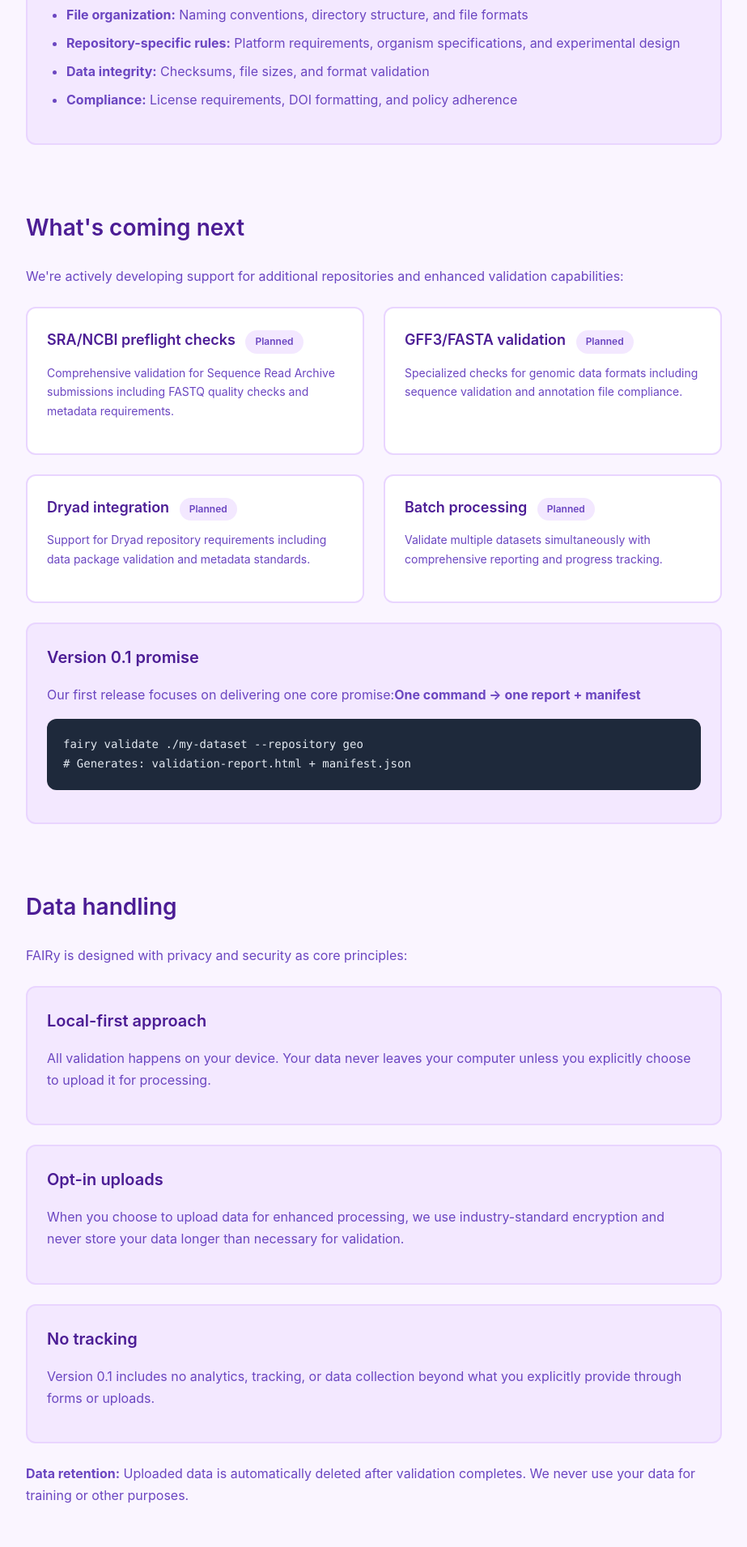
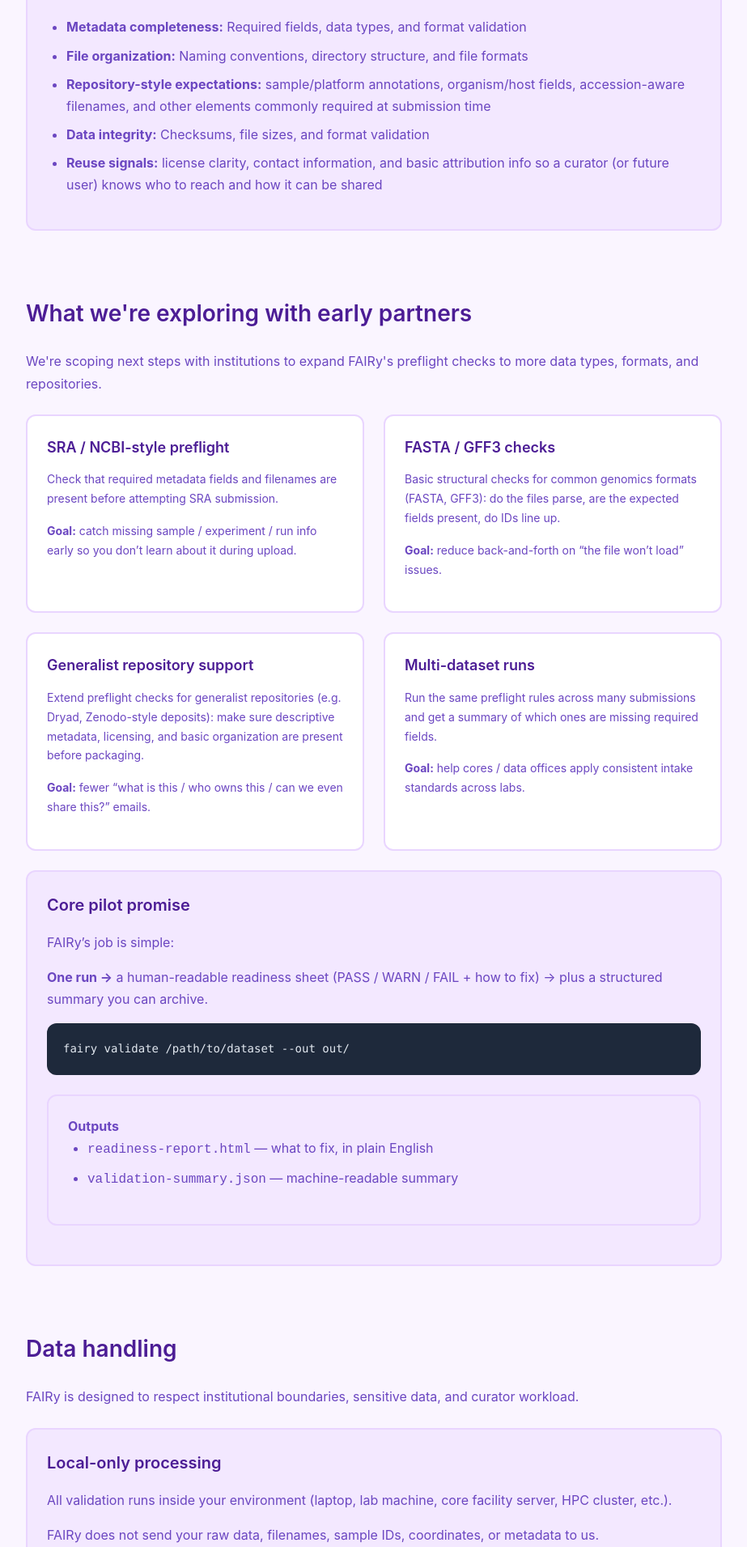
Before and after one commit to yuummmer/fairy-site, a Next.js app: page /docs in a window 1280 px wide. Shown: the part 789-2700 px from the top of the page at 81% size, without its empty margins (324-1247 px from the left). Built offline with nearby package versions, Linux system fonts and the light colour scheme.

Commit message:
docs: refresh FAIRy docs content (checks, coming next, data handling, contact)

```diff
--- a/src/app/docs/page.tsx
+++ b/src/app/docs/page.tsx
@@ -324,22 +324,20 @@ export default function Documentation() {
           <h2 className="section-title">What FAIRy checks today</h2>
           <div className="section-content">
             <p>
-              FAIRy currently provides comprehensive validation for two major research repositories:
+              FAIRy focuses on the common reasons datasets get delayed or rejected during submission. We&apos;re modeling these checks on patterns from public repositories like GEO and Zenodo.
             </p>
 
             <div className="feature-grid">
               <div className="feature-card">
                 <h4>GEO (Gene Expression Omnibus)</h4>
                 <p>
-                  Validates metadata completeness, file naming conventions,
-                  platform specifications, and experimental design requirements.
+                  Checks for missing required fields, filename patterns that include the accession ID, basic platform / sample annotations, and other issues that commonly cause GEO submissions to bounce.
                 </p>
               </div>
               <div className="feature-card">
                 <h4>Zenodo</h4>
                 <p>
-                  Checks DOI requirements, license compliance,
-                  file organization, and metadata standards.
+                  Flags missing descriptive metadata, unclear licensing, and file organization issues that make it hard to publish a clean record.
                 </p>
               </div>
             </div>
@@ -349,61 +347,63 @@ export default function Documentation() {
               <ul>
                 <li><strong>Metadata completeness:</strong> Required fields, data types, and format validation</li>
                 <li><strong>File organization:</strong> Naming conventions, directory structure, and file formats</li>
-                <li><strong>Repository-specific rules:</strong> Platform requirements, organism specifications, and experimental design</li>
+                <li><strong>Repository-style expectations:</strong> sample/platform annotations, organism/host fields, accession-aware filenames, and other elements commonly required at submission time</li>
                 <li><strong>Data integrity:</strong> Checksums, file sizes, and format validation</li>
-                <li><strong>Compliance:</strong> License requirements, DOI formatting, and policy adherence</li>
+                <li><strong>Reuse signals:</strong> license clarity, contact information, and basic attribution info so a curator (or future user) knows who to reach and how it can be shared</li>
               </ul>
             </div>
           </div>
             </section>
 
             <section id="coming-next" className="section">
-          <h2 className="section-title">What&apos;s coming next</h2>
+          <h2 className="section-title">What we&apos;re exploring with early partners</h2>
           <div className="section-content">
             <p>
-              We&apos;re actively developing support for additional repositories and enhanced validation capabilities:
+              We&apos;re scoping next steps with institutions to expand FAIRy&apos;s preflight checks to more data types, formats, and repositories.
             </p>
 
             <div className="feature-grid">
               <div className="feature-card">
-                <h4>SRA/NCBI preflight checks <span className="status-badge status-planned">Planned</span></h4>
+                <h4>SRA / NCBI-style preflight</h4>
                 <p>
-                  Comprehensive validation for Sequence Read Archive submissions
-                  including FASTQ quality checks and metadata requirements.
+                  Check that required metadata fields and filenames are present before attempting SRA submission.
                 </p>
+                <p><strong>Goal:</strong> catch missing sample / experiment / run info early so you don’t learn about it during upload.</p>
               </div>
               <div className="feature-card">
-                <h4>GFF3/FASTA validation <span className="status-badge status-planned">Planned</span></h4>
+                <h4>FASTA / GFF3 checks</h4>
                 <p>
-                  Specialized checks for genomic data formats including
-                  sequence validation and annotation file compliance.
+                  Basic structural checks for common genomics formats (FASTA, GFF3): do the files parse, are the expected fields present, do IDs line up.
                 </p>
+                <p><strong>Goal:</strong> reduce back-and-forth on “the file won’t load” issues.</p>
               </div>
               <div className="feature-card">
-                <h4>Dryad integration <span className="status-badge status-planned">Planned</span></h4>
+                <h4>Generalist repository support</h4>
                 <p>
-                  Support for Dryad repository requirements including
-                  data package validation and metadata standards.
+                  Extend preflight checks for generalist repositories (e.g. Dryad, Zenodo-style deposits): make sure descriptive metadata, licensing, and basic organization are present before packaging.
                 </p>
+                <p><strong>Goal:</strong> fewer “what is this / who owns this / can we even share this?” emails.</p>
               </div>
               <div className="feature-card">
-                <h4>Batch processing <span className="status-badge status-planned">Planned</span></h4>
+                <h4>Multi-dataset runs</h4>
                 <p>
-                  Validate multiple datasets simultaneously with
-                  comprehensive reporting and progress tracking.
+                  Run the same preflight rules across many submissions and get a summary of which ones are missing required fields.
                 </p>
+                <p><strong>Goal:</strong> help cores / data offices apply consistent intake standards across labs.</p>
               </div>
             </div>
 
             <div className="highlight-box">
-              <h3>Version 0.1 promise</h3>
-              <p>
-                Our first release focuses on delivering one core promise:
-                <strong>One command → one report + manifest</strong>
-              </p>
-              <div className="code-block">
-                fairy validate ./my-dataset --repository geo<br/>
-                # Generates: validation-report.html + manifest.json
+              <h3>Core pilot promise</h3>
+              <p>FAIRy’s job is simple:</p>
+              <p><strong>One run →</strong> a human-readable readiness sheet (PASS / WARN / FAIL + how to fix) → plus a structured summary you can archive.</p>
+              <div className="code-block">fairy validate /path/to/dataset --out out/</div>
+              <div className="highlight-box">
+                <h4>Outputs</h4>
+                <ul>
+                  <li><code>readiness-report.html</code> — what to fix, in plain English</li>
+                  <li><code>validation-summary.json</code> — machine-readable summary</li>
+                </ul>
               </div>
             </div>
               </div>
@@ -412,38 +412,36 @@ export default function Documentation() {
             <section id="data-handling" className="section">
           <h2 className="section-title">Data handling</h2>
           <div className="section-content">
-            <p>
-              FAIRy is designed with privacy and security as core principles:
-            </p>
+            <p>FAIRy is designed to respect institutional boundaries, sensitive data, and curator workload.</p>
 
             <div className="highlight-box">
-              <h3>Local-first approach</h3>
-              <p>
-                All validation happens on your device. Your data never leaves your computer
-                unless you explicitly choose to upload it for processing.
-              </p>
+              <h3>Local-only processing</h3>
+              <p>All validation runs inside your environment (laptop, lab machine, core facility server, HPC cluster, etc.).</p>
+              <p>FAIRy does not send your raw data, filenames, sample IDs, coordinates, or metadata to us.</p>
             </div>
 
             <div className="highlight-box">
-              <h3>Opt-in uploads</h3>
-              <p>
-                When you choose to upload data for enhanced processing, we use industry-standard
-                encryption and never store your data longer than necessary for validation.
-              </p>
+              <h3>Institution control</h3>
+              <p>You decide where reports are written and who sees them. FAIRy produces:</p>
+              <ul>
+                <li>a human-readable readiness sheet (PASS / WARN / FAIL, why it matters, how to fix), and</li>
+                <li>a machine-readable summary.</li>
+              </ul>
+              <p>You can share those internally without sharing the underlying data.</p>
             </div>
 
             <div className="highlight-box">
-              <h3>No tracking</h3>
-              <p>
-                Version 0.1 includes no analytics, tracking, or data collection beyond
-                what you explicitly provide through forms or uploads.
-              </p>
+              <h3>No phoning home</h3>
+              <p>FAIRy does not collect usage analytics or send telemetry.</p>
+              <p>We don’t phone home with filenames, metadata, run logs, or error details.</p>
+              <p>The only information we receive is what you explicitly choose to send us (for example, if you fill out a pilot interest form).</p>
             </div>
 
-            <p>
-              <strong>Data retention:</strong> Uploaded data is automatically deleted after
-              validation completes. We never use your data for training or other purposes.
-            </p>
+            <div className="highlight-box">
+              <h3>Data use</h3>
+              <p>We do not use your datasets or metadata to train models or build products.</p>
+              <p>FAIRy is designed to be run locally so your data stays under your control.</p>
+            </div>
               </div>
             </section>
 
@@ -454,9 +452,7 @@ export default function Documentation() {
                   Help shape FAIRy&apos;s development by sharing your feedback,
                   reporting issues, or requesting new features.
                 </p>
-                <a href="mailto:hello@fairy.dev" className="btn-contact">
-                  📧 Contact us
-                </a>
+                <a href="mailto:hello@datadabra.com" className="btn-contact">hello@datadabra.com</a>
               </div>
             </section>
           </div>
```
